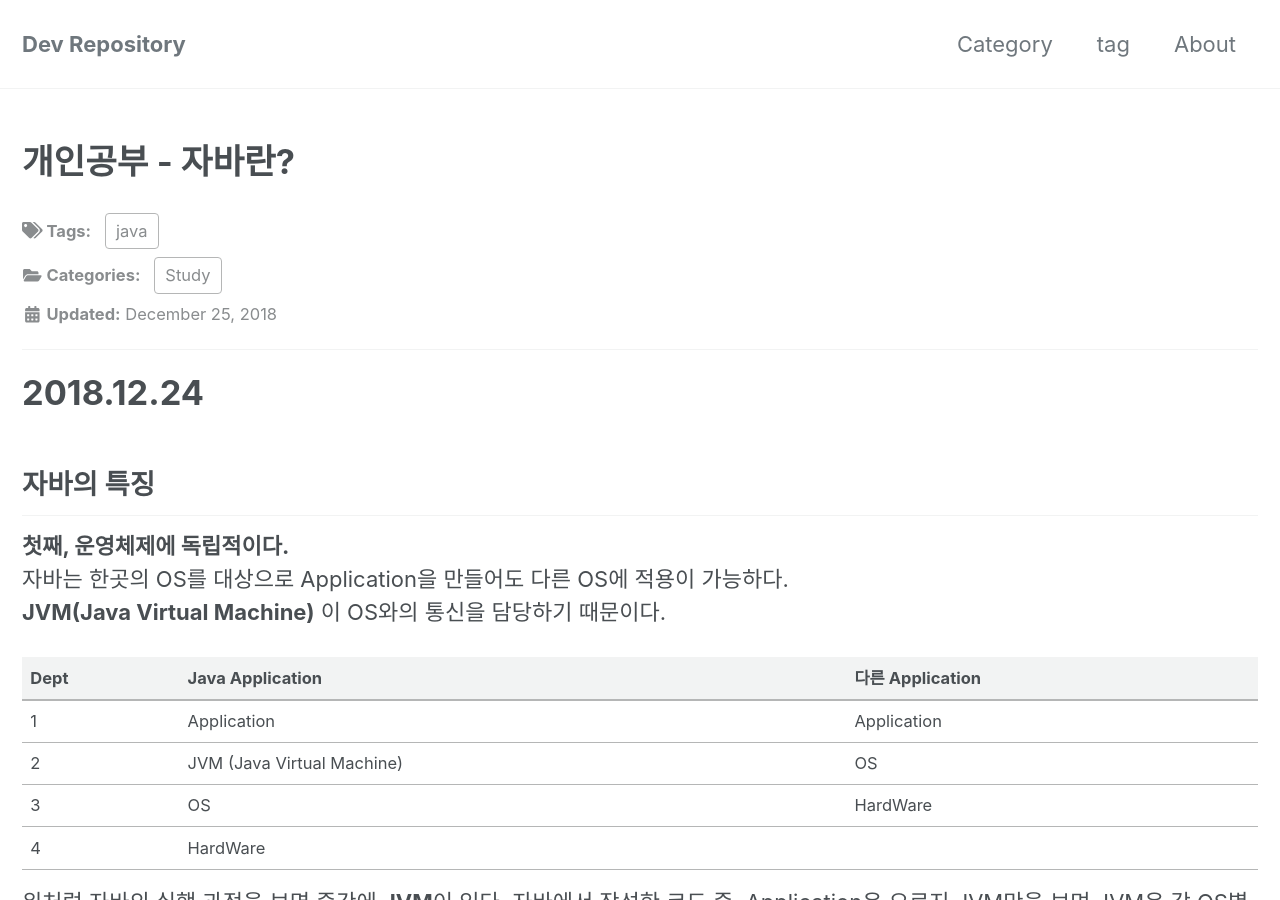
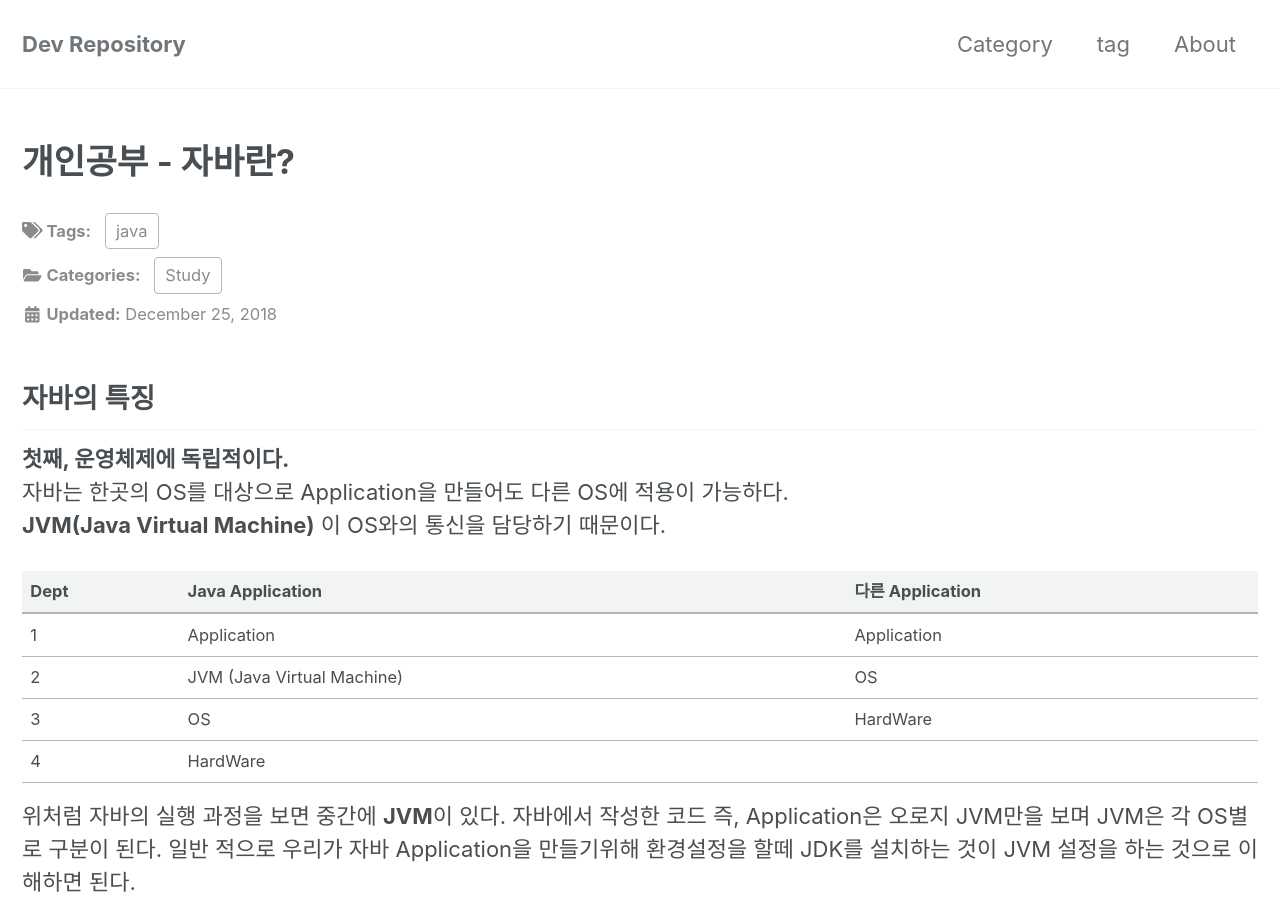
Before and after one commit to sksggg123/sksggg123.github.io, a Jekyll site: the page built from _posts/2018-12-24-Study_java.md, in a window 1280 px wide and 900 px high. Built offline with Jekyll 4.4.1, drawn with Linux system fonts in a browser that asks for light colours; cached includes are drawn as plain includes; nearby versions of some CDN libraries; comment, search, counter and statistics services are not loaded.

Commit message:
content modifiy

```diff
--- a/_posts/2018-12-24-Study_java.md
+++ b/_posts/2018-12-24-Study_java.md
@@ -22,9 +22,6 @@ sitemap:
 changefreq: daily
 priority: 1.0
 ---
-
----
-# 2018.12.24
 
 ## **자바의 특징**
 
```
